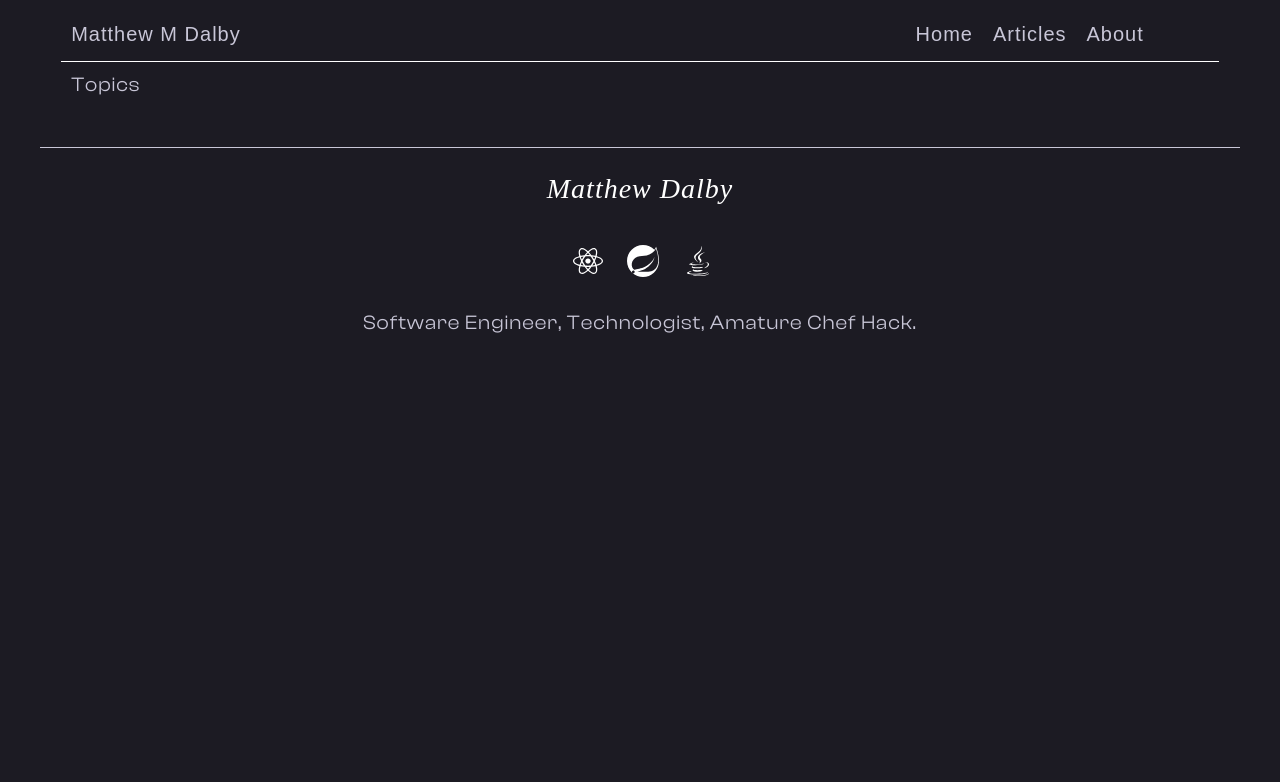
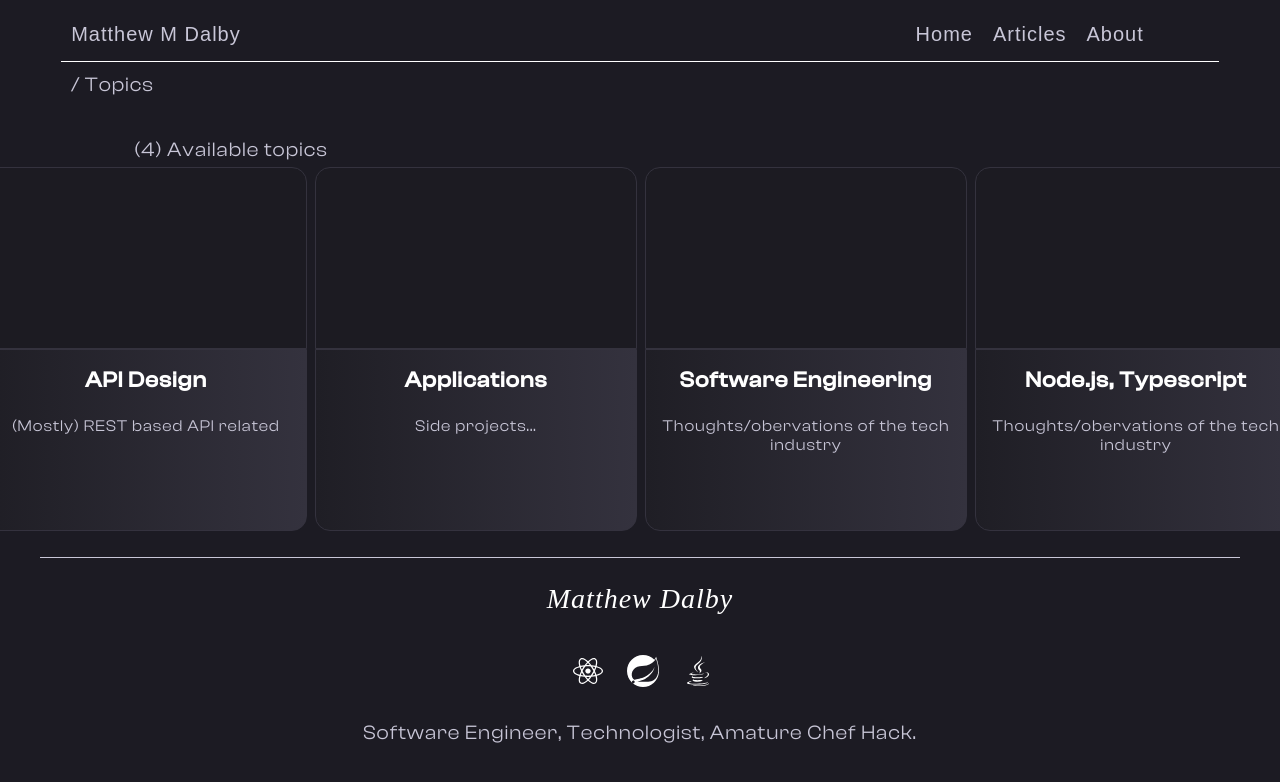
Before and after one commit to west-coast-matthew/matthewdalby-dev, a Next.js app in the folder app/: page /topics in a window 1280 px wide. Shown: the top 782 px of the page. Built offline with nearby package versions, Linux system fonts and the light colour scheme; a web font is replaced by a local one.

Commit message:
additional routing issues

```diff
--- a/app/src/app/topics/page.tsx
+++ b/app/src/app/topics/page.tsx
@@ -1,11 +1,9 @@
-//import styles from "../templates/topic-article-list-template.module.scss";
 import styles from "../articles/templates/topic-article-list-template.module.scss";
 import { Metadata } from "next";
 import Topic from "@/types/topic.type";
 import TopicDisplayCell from "@/components/TopicDisplayCell";
 import BreadcrumbPanel from "@/components/Breadcrumb";
-import ArticleListingCell from "@/components/ArticleListingCell/ArticleListingCell";
-import { parseHeaders } from "@/utils/page-utils";
+import { getAllActiveTopics } from "../../services/api-service.service";
 
 /**
  * Article navigation page
@@ -49,7 +47,9 @@ export const metadata: Metadata = {
 };
 
 export default async function Template() {
-  const { topics, selPath, articles } = await parseHeaders();
+  //const { topics, selPath, articles } = await parseHeaders();
+
+  const topics = getAllActiveTopics();
 
   const loadTopics = () => {
     if (topics.length === 0) {
@@ -78,37 +78,11 @@ export default async function Template() {
     );
   };
 
-  const loadArticles = () => {
-    if (articles.length === 0) {
-      return <></>;
-    }
-
-    return (
-      <>
-        <div className={styles["section-header"]}>
-          ({articles.length}) Available articles
-        </div>
-        <div className={styles["article-section-content"]}>
-          {articles.map((article, index) => (
-            <ArticleListingCell
-              key={String(index)}
-              article={article}
-              link={`${selPath}/${article.link}`}
-            />
-          ))}
-        </div>
-      </>
-    );
-  };
-
   return (
     <div>
-      <BreadcrumbPanel path={selPath} />
+      <BreadcrumbPanel path="/topics" />
 
-      <div className={styles["listing-content"]}>
-        {loadTopics()}
-        {loadArticles()}
-      </div>
+      <div className={styles["listing-content"]}>{loadTopics()}</div>
     </div>
   );
 }
--- a/app/src/middleware.ts
+++ b/app/src/middleware.ts
@@ -38,7 +38,7 @@ export async function middleware(request: NextRequest) {
     );
     console.log(`middlware: displaying all topics, pathName`, pathName);
     //const altResponse = NextResponse.rewrite(
-    new URL("/articles/templates/", request.url);
+    // new URL("/articles/templates/", request.url);
     //);
     response.headers.set(TOPICS, JSON.stringify(topics));
     const topLevelTopics = getAllActiveTopics();
@@ -114,5 +114,5 @@ export async function middleware(request: NextRequest) {
 }
 
 export const config = {
-  matcher: ["/articles/:path*", "/topics"],
+  matcher: ["/articles/:path*"],
 };
```
